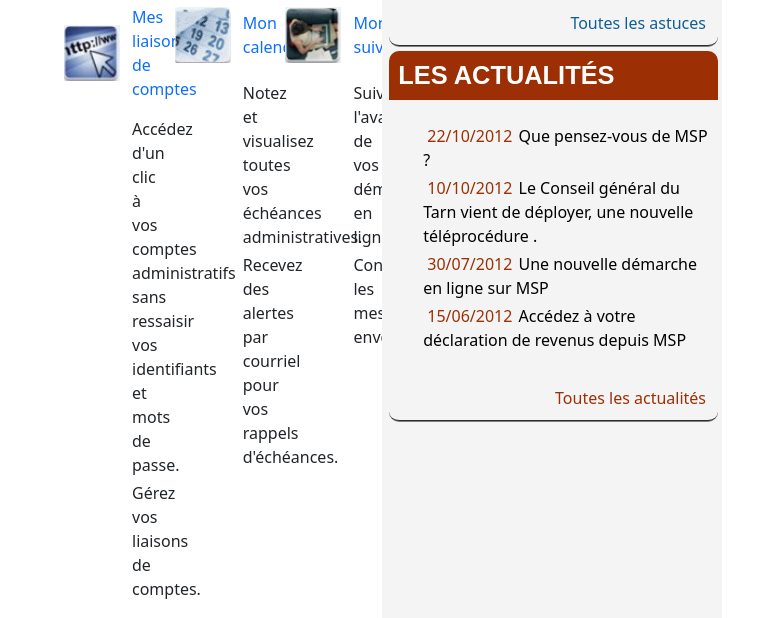
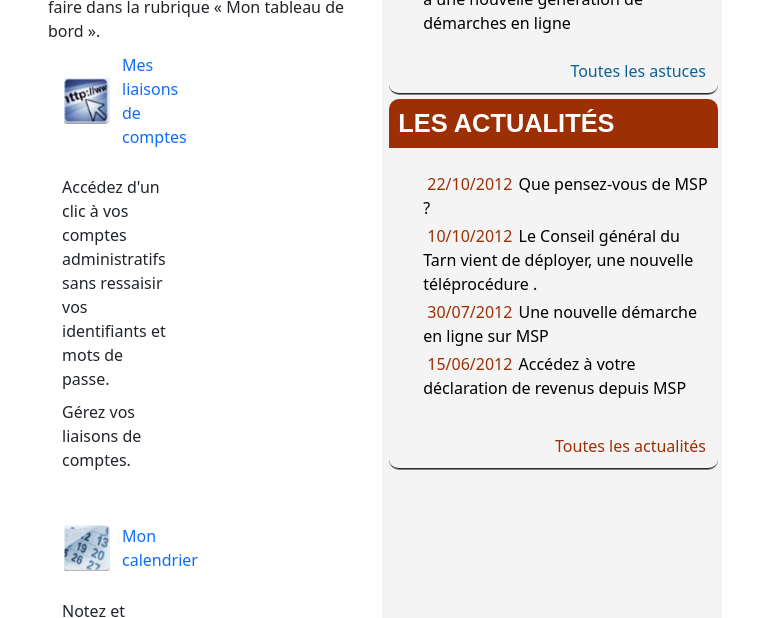
Before and after one commit to Nassjet/projet-css-dm, a plain HTML site: page index.html in a window 768 px wide. Shown: the part 396-1014 px from the top of the page. Drawn offline with nearby package versions, Linux system fonts and the light colour scheme.

Commit message:
minor change sur l'alignement des actualites

```diff
--- a/style.css
+++ b/style.css
@@ -97,24 +97,35 @@ main {
 
 .article {
   display: flex;
-  align-items: space-between;
+  justify-content: space-between;
+  flex-wrap: wrap;
 }
-.article li {
-  list-style: none;
+
+.article .col-md-4 {
+  display: flex;
+  flex-direction: column; /* Assure que l'image et les éléments sont en colonne */
+  align-items: flex-start; /* Aligne tout à gauche */
 }
+
 .article a {
-  display: inline-flex;
+  display: flex;
   align-items: center;
   text-decoration: none; /* Optionnel : retire le soulignement du lien */
+  margin-bottom: 10px; /* Ajoute un espace entre le lien et la liste */
 }
+
 .article ul {
   list-style: none;
-  padding-left: 70px; /* Ajuste la valeur selon la taille de l'image */
-  margin-top: 10px; /* Pour ajouter un léger espacement en haut */
+  margin-top: 10px; /* Ajoute un léger espacement en haut */
+  padding-left: 0; /* Aligne la liste par rapport à l'image */
 }
 
 .article img {
   margin-right: 10px; /* Ajoute un espace entre l'image et le texte */
+}
+
+.article li {
+  margin-bottom: 5px; /* Ajoute un espace entre chaque élément de la liste */
 }
 aside {
   flex: 0 1 30%; /* L'aside prend 30% de la largeur disponible */
@@ -278,8 +289,8 @@ footer a {
   }
 
   .article img {
-    width: 60px; /* Taille standard des images sur les tablettes */
-    height: 60px;
+    width: 50px; /* Taille standard des images sur les tablettes */
+    height: 50px;
   }
 }
 @media (max-width: 768px) {
@@ -287,17 +298,19 @@ footer a {
     font-size: 14px; /* Réduit légèrement la taille des textes */
   }
 
+  .article {
+    flex-direction: column; /* Les articles se mettent en colonne sur petit écran */
+  }
+
+  .article .col-md-4 {
+    margin-bottom: 20px; /* Ajoute un espacement entre chaque article */
+  }
   .article a {
     font-size: 16px; /* Réduit les liens des articles */
   }
 
   footer {
     font-size: 12px; /* Texte du footer plus petit sur mobile */
-  }
-}
-@media (max-width: 768px) {
-  .indicateur {
-    display: none; /* Cache la barre d'indicateur sur mobile */
   }
 }
 #recherche_conteneur {
```
